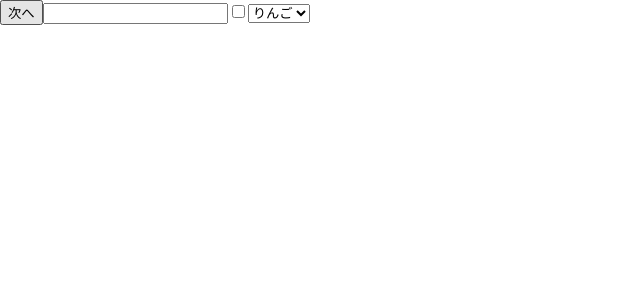
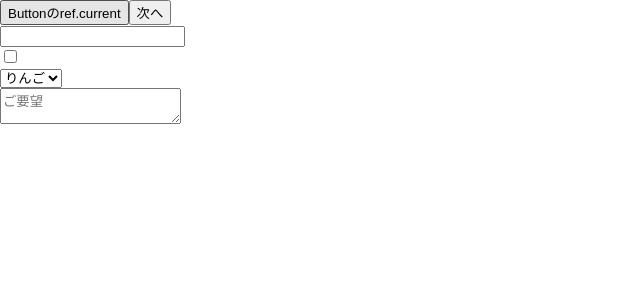
Before and after one commit to masashi49/useEffect, a React (Create React App) app in the folder test-useeffect/: page / in a window 1280 px wide. Shown: the top 300 px of the page, without its empty margins (0-640 px from the left). Built offline with nearby package versions, Linux system fonts and the light colour scheme.

Commit message:
作成中

```diff
--- a/test-useeffect/src/App.tsx
+++ b/test-useeffect/src/App.tsx
@@ -1,7 +1,9 @@
+import { useRef } from 'react';
 import { Button } from './components/common/form/element/Button'
 import { Input } from './components/common/form/element/Input'
 import { CheckBox } from './components/common/form/element/CheckBox';
 import { Select } from './components/common/form/element/Select';
+import { TextArea } from './components/common/form/element/TextArea';
 
 export const App = () => {
 
@@ -15,16 +17,26 @@ export const App = () => {
     { id: 3, name: 'メロン' },
   ]
 
+  const ref = useRef<HTMLButtonElement>(null!)
+  const catchRef = () => {
+    console.log(ref.current)
+  }
+
   return (
+
     <div className="App">
+      <button onClick={catchRef}>Buttonのref.current</button>
       <Button
         onClick={handler}
         type='reset'
         name='testButton'
         className='resetButton'
+        ref={ref}
       >
         <span>次へ</span>
       </Button>
+
+      <br />
 
       <Input
         onFocus={handler}
@@ -32,11 +44,13 @@ export const App = () => {
         className='inputText'
       />
 
+      <br />
       <CheckBox
         name="fruits"
         defaultChecked={false}
         className='checkBox'
       />
+      <br />
 
       <Select
         name="fruits"
@@ -44,6 +58,14 @@ export const App = () => {
         option={fruits}
       />
 
+      <br />
+      <TextArea
+        onFocus={handler}
+        name='testInput'
+        className='textArea'
+        placeholder='ご要望'
+      />
+
     </div>
   );
 }
--- a/test-useeffect/src/components/common/form/element/Button/Button.tsx
+++ b/test-useeffect/src/components/common/form/element/Button/Button.tsx
@@ -1,9 +1,17 @@
-import { FC } from 'react';
+import React  from 'react';
 
-type Props = JSX.IntrinsicElements['button'] & {
-  children: React.ReactNode
-}
+type ElementType = HTMLButtonElement | null
+type ButtonProps = JSX.IntrinsicElements['button']
 
-export const Button: FC<Props> = ({ children, ...props }) => {
-  return <button {...props} >{children}</button>
-}
+export const Button = React.forwardRef<ElementType, ButtonProps>((
+  props,
+  ref
+) => {
+  return (
+    <label>
+      <button ref={ref} {...props}>
+        {props.children}
+      </button>
+    </label>
+  )
+})
--- /dev/null
+++ b/test-useeffect/src/components/common/form/element/TextArea/TextArea.tsx
@@ -0,0 +1,7 @@
+import { FC } from 'react';
+
+type Props = JSX.IntrinsicElements['textarea']
+
+export const TextArea: FC<Props> = ({ ...props }) => {
+  return <textarea {...props} />
+}
--- /dev/null
+++ b/test-useeffect/src/components/common/form/element/TextArea/index.tsx
@@ -0,0 +1 @@
+export * from './TextArea'
```
